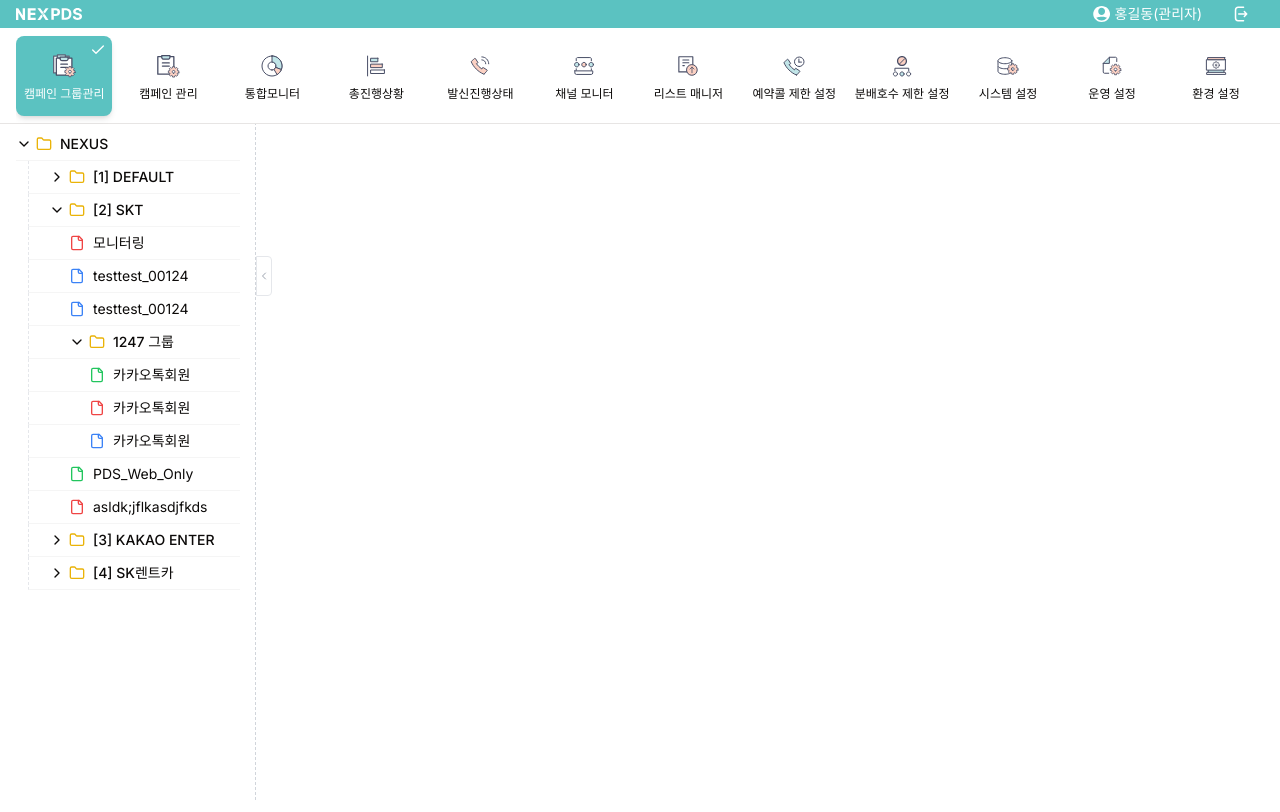
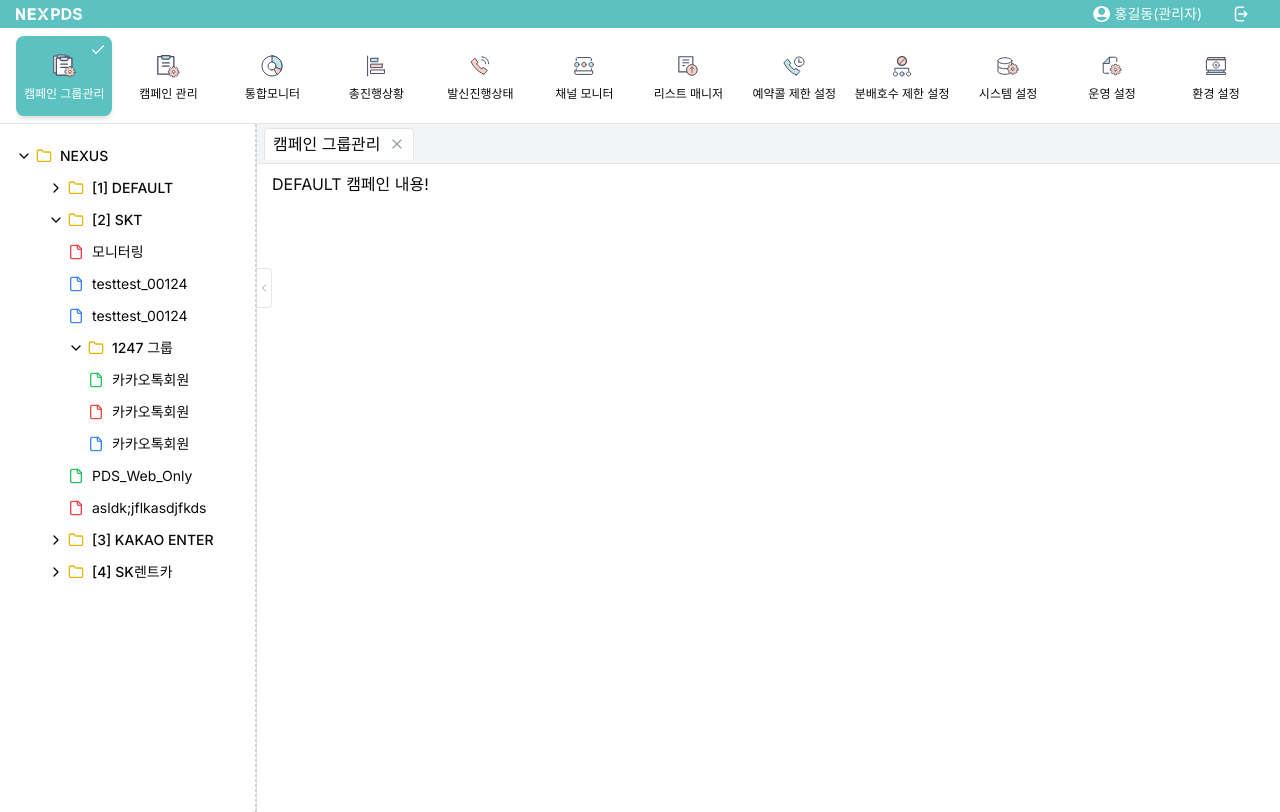
Before and after one commit to hyunsokstar/nexpds2, a Next.js app: page / in a window 1280 px wide. Both pictures are taken after a click on the button "캠페인 그룹관리". Built offline with nearby package versions, Linux system fonts and the light colour scheme.

Commit message:
update for 탭 메뉴 추가

```diff
--- a/package.json
+++ b/package.json
@@ -25,6 +25,7 @@
     "clsx": "^2.1.1",
     "lucide-react": "^0.474.0",
     "next": "15.1.6",
+    "re-resizable": "^6.10.3",
     "react": "^19.0.0",
     "react-data-grid": "^7.0.0-beta.47",
     "react-dom": "^19.0.0",
--- a/src/store/tabStore.ts
+++ b/src/store/tabStore.ts
@@ -2,24 +2,93 @@
 import { create } from 'zustand';
 import { MenuItem, menuItems } from '@/widgets/header/model/menuItems';
 
+/** 탭에 표시할 때 필요한 정보 */
+export interface TabInfo {
+  id: number;
+  title: string;
+  icon?: string;
+  // 필요하다면 더 넣어주세요 (ex: path, componentName 등)
+}
+
 interface MenuStore {
+  // 기존
   activeId: number | null;
+  selectedMenuItem: MenuItem | null;
   setActiveMenu: (menuId: number) => void;
   getAllMenus: () => MenuItem[];
-  selectedMenuItem: MenuItem | null;
+
+  // 탭 관련
+  openedTabs: TabInfo[];         // 열린 탭 리스트
+  activeTabId: number | null;    // 현재 활성 탭
+  addOrActivateTab: (menu: MenuItem) => void;
+  closeTab: (tabId: number) => void;
+  setActiveTab: (tabId: number) => void;
 }
 
 export const useMenuStore = create<MenuStore>((set, get) => ({
+  // ----- 기존 속성들 -----
   activeId: null,
   selectedMenuItem: null,
-  setActiveMenu: (menuId) => set((state) => {
+  setActiveMenu: (menuId) => {
     const menuItems = get().getAllMenus();
     const selectedItem = menuItems.find(item => item.id === menuId) || null;
-
-    return {
+    return set({
       activeId: menuId,
       selectedMenuItem: selectedItem
-    };
-  }),
-  getAllMenus: () => menuItems // menuItems는 model/menuItems.ts에서 import
+    });
+  },
+  getAllMenus: () => menuItems, // menuItems는 model/menuItems.ts에서 import
+
+  // ----- 탭 관련 초기 상태 -----
+  openedTabs: [],
+  activeTabId: null,
+
+  // ----- 탭 기능 메서드 -----
+  addOrActivateTab: (menu: MenuItem) => {
+    const { openedTabs } = get();
+    // 이미 열려있는지 확인
+    const isExist = openedTabs.find((tab) => tab.id === menu.id);
+    if (!isExist) {
+      // 새 탭 추가
+      const newTab: TabInfo = {
+        id: menu.id,
+        title: menu.title,
+        icon: menu.icon
+      };
+      set({
+        openedTabs: [...openedTabs, newTab],
+        activeTabId: menu.id
+      });
+    } else {
+      // 이미 있으면 활성화만
+      set({
+        activeTabId: menu.id
+      });
+    }
+  },
+
+  closeTab: (tabId: number) => {
+    const { openedTabs, activeTabId } = get();
+    // 탭 제거
+    const newTabs = openedTabs.filter((tab) => tab.id !== tabId);
+
+    let newActiveTabId = activeTabId;
+    if (activeTabId === tabId) {
+      // 닫은 탭이 현재 활성 탭이면, 남아있는 탭 중 마지막으로 활성화 (or 첫 번째)
+      if (newTabs.length > 0) {
+        newActiveTabId = newTabs[newTabs.length - 1].id;
+      } else {
+        newActiveTabId = null;
+      }
+    }
+
+    set({
+      openedTabs: newTabs,
+      activeTabId: newActiveTabId
+    });
+  },
+
+  setActiveTab: (tabId: number) => {
+    set({ activeTabId: tabId });
+  },
 }));
--- a/src/store/useSidebarStore.ts
+++ b/src/store/useSidebarStore.ts
@@ -1,12 +1,24 @@
-// src/widgets/sidebar/model/store.ts
+// store/useSidebarStore.ts
 import { create } from 'zustand';
+import { persist } from 'zustand/middleware';
 
 interface SidebarState {
   isOpen: boolean;
+  width: number;
   toggleSidebar: () => void;
+  setWidth: (width: number) => void;
 }
 
-export const useSidebarStore = create<SidebarState>((set) => ({
-  isOpen: true, // 초기 상태: 열림
-  toggleSidebar: () => set((state) => ({ isOpen: !state.isOpen })),
-}));
+export const useSidebarStore = create<SidebarState>()(
+  persist(
+    (set) => ({
+      isOpen: true,
+      width: 256, // 기본 너비
+      toggleSidebar: () => set((state) => ({ isOpen: !state.isOpen })),
+      setWidth: (width: number) => set({ width }),
+    }),
+    {
+      name: 'sidebar-storage',
+    }
+  )
+);
--- a/src/widgets/header/index.tsx
+++ b/src/widgets/header/index.tsx
@@ -1,4 +1,4 @@
-// C:\Users\terec\super\nexpds2\src\widgets\header\index.tsx
+// widgets/header/index.tsx
 "use client";
 
 import { useRouter } from "next/navigation";
@@ -10,7 +10,9 @@ import { useMenuStore } from "@/store/tabStore";
 
 export default function Header() {
   const router = useRouter();
-  const { activeId, setActiveMenu, getAllMenus } = useMenuStore();
+
+  // store
+  const { activeId, setActiveMenu, getAllMenus, addOrActivateTab } = useMenuStore();
   const menuItems = getAllMenus();
 
   const handleLoginOut = () => {
@@ -18,9 +20,17 @@ export default function Header() {
     router.push("/login");
   };
 
+  // 헤더 메뉴 클릭 시
+  const handleMenuClick = (menuId: number) => {
+    setActiveMenu(menuId); // 기존 로직: activeId / selectedMenuItem 갱신
+    const target = menuItems.find((m) => m.id === menuId);
+    if (target) {
+      addOrActivateTab(target);  //  <-- 탭 추가/활성 로직
+    }
+  };
+
   return (
-    // 헤더 전체를 fixed로 잡고, 최상단(z-50)으로 올려줌
-    <div className="fixed top-0 left-0 w-full z-50">
+    <div className="w-full z-50">
       {/* 상단 얇은 바 */}
       <div className="header-top bg-[#5BC2C1] h-[28px] flex items-center">
         <div className="px-4 flex justify-between items-center w-full">
@@ -52,7 +62,7 @@ export default function Header() {
               icon={item.icon}
               title={item.title}
               isActive={activeId === item.id}
-              onClick={() => setActiveMenu(item.id)}
+              onClick={() => handleMenuClick(item.id)} // 수정
             />
           ))}
         </nav>
--- a/src/widgets/layout/index.tsx
+++ b/src/widgets/layout/index.tsx
@@ -1,9 +1,10 @@
-// widgets/layout/index.tsx
 "use client";
 
 import Header from "@/widgets/header";
 import Sidebar from "@/widgets/sidebar";
 import { usePathname } from "next/navigation";
+import { TabBar } from "@/widgets/tabs/TabBar";
+import { TabContent } from "@/widgets/tabs/TabContent";
 
 interface AppLayoutProps {
   children: React.ReactNode;
@@ -11,17 +12,39 @@ interface AppLayoutProps {
 
 export function AppLayout({ children }: AppLayoutProps) {
   const pathname = usePathname();
-  const isLoginPage = pathname === '/login';
+  const isLoginPage = pathname === "/login";
+
+  // 로그인 페이지는 기존처럼 단독
+  if (isLoginPage) {
+    return <>{children}</>;
+  }
 
   return (
-    <>
+    <div className="flex flex-col min-h-screen">
+      {/* 1) 헤더 (가로 전체) */}
       <Header />
-      <div className="flex">
-        {!isLoginPage && <Sidebar />}
-        <main className="flex-1">
-          {children}
-        </main>
+
+      {/* 2) 아래 영역: flex 로 좌우 나누기 */}
+      <div className="flex flex-1">
+        {/* 사이드바: 왼쪽 일부 (고정 폭) */}
+        <Sidebar />
+
+        {/* 오른쪽 영역: 탭바 + 메인 컨텐츠를 수직으로 */}
+        <div className="flex flex-col flex-1">
+          {/* 탭바 (상단) */}
+          <TabBar />
+
+          {/* 메인 컨텐츠 (하단) */}
+          <main className="flex-1 px-4 pt-2">
+            <TabContent />
+
+            {/* 기존 children도 함께 쓰려면 */}
+            {/* <div className="mt-4">
+              {children}
+            </div> */}
+          </main>
+        </div>
       </div>
-    </>
+    </div>
   );
 }
--- a/src/widgets/sidebar/index.tsx
+++ b/src/widgets/sidebar/index.tsx
@@ -1,31 +1,99 @@
 // widgets/sidebar/index.tsx
 "use client";
 
-import React from "react";
+import React, { useCallback, useState } from "react";
+import { Resizable } from "re-resizable";
 import { useSidebarStore } from "@/store/useSidebarStore";
 import { SidebarTree } from "./ui/SidebarTree";
 import { sidebarData } from "./model/sidebarData";
 import { SidebarToggleButton } from "./ui/SidebarToggleButton";
-import { cn } from "@/lib/utils";
+import { debounce } from 'lodash';
 
 export default function Sidebar() {
-  const isOpen = useSidebarStore((state) => state.isOpen);
+  const { isOpen, width, setWidth } = useSidebarStore();
   const toggleSidebar = useSidebarStore((state) => state.toggleSidebar);
+  const [isResizing, setIsResizing] = useState(false);
+
+  const debouncedSetWidth = useCallback(
+    debounce((width: number) => {
+      setWidth(width);
+    }, 100),
+    []
+  );
+
+  const handleResizeStart = useCallback(() => {
+    setIsResizing(true);
+    document.body.style.cursor = 'ew-resize';
+  }, []);
+
+  const handleResize = useCallback((_: any, __: any, ref: HTMLElement) => {
+    const newWidth = ref.clientWidth;
+    debouncedSetWidth(newWidth);
+  }, [debouncedSetWidth]);
+
+  const handleResizeStop = useCallback(() => {
+    setIsResizing(false);
+    document.body.style.cursor = 'default';
+  }, []);
 
   return (
-    <aside
-      className={`fixed top-[112px] left-0 h-[calc(100vh-112px)] bg-white ${
-        isOpen ? "w-64" : "w-4"
-      } transition-all duration-300 ease-in-out`}
-    >
-      <SidebarToggleButton isOpen={isOpen} onClick={toggleSidebar} />
+    <div className="h-[calc(100vh-112px)]">
+      <Resizable
+        size={{
+          width: isOpen ? width : 16,
+          height: '100%',
+        }}
+        minWidth={16}
+        maxWidth={480}
+        enable={{
+          top: false,
+          right: isOpen,
+          bottom: false,
+          left: false,
+          topRight: false,
+          bottomRight: false,
+          bottomLeft: false,
+          topLeft: false,
+        }}
+        handleStyles={{
+          right: {
+            width: '4px',
+            right: '-2px',
+            cursor: 'ew-resize',
+            height: '100%',
+            position: 'absolute',
+          },
+        }}
+        onResizeStart={handleResizeStart}
+        onResize={handleResize}
+        onResizeStop={handleResizeStop}
+        className="bg-white h-full relative"
+        style={{
+          transition: isResizing ? 'none' : 'width 300ms ease-in-out',
+        }}
+      >
+        <SidebarToggleButton isOpen={isOpen} onClick={toggleSidebar} />
 
-      <div className={cn(
-        "p-4 overflow-y-auto h-full",
-        !isOpen && "invisible"
-      )}>
-        <SidebarTree data={sidebarData} />
-      </div>
-    </aside>
+        <div
+          className={`
+            h-full
+            ${!isOpen && 'w-0 overflow-hidden'}
+            ${isResizing ? '' : 'transition-all duration-300 ease-in-out'}
+          `}
+        >
+          <div className="p-4 overflow-y-auto h-full">
+            <SidebarTree data={sidebarData} />
+          </div>
+        </div>
+
+        {/* 경계선 */}
+        <div
+          className={`
+            absolute top-0 -right-px w-px h-full bg-gray-200
+            after:absolute after:inset-0 after:border-r after:border-dashed after:border-gray-300
+          `}
+        />
+      </Resizable>
+    </div>
   );
 }
--- a/src/widgets/sidebar/ui/TreeItem.tsx
+++ b/src/widgets/sidebar/ui/TreeItem.tsx
@@ -22,7 +22,7 @@ export function TreeItem({
   variant = 'default',
   onToggle
 }: TreeItemProps) {
-  const padding = level * 20; // 들여쓰기 간격 증가
+  const padding = level * 20;
 
   const getIcon = () => {
     if (type === 'folder') return <FolderIcon className="w-4 h-4 text-yellow-500" />;
@@ -38,14 +38,9 @@ export function TreeItem({
     <div
       className={cn(
         "flex items-center py-1.5 hover:bg-gray-100 cursor-pointer text-sm relative",
-        // 들여쓰기 라인 스타일
-        level > 0 && "border-l border-dashed border-gray-200 ml-3",
+        level > 0 && "ml-3"  // 내부 점선 제거, 들여쓰기만 유지
       )}
-      style={{
-        paddingLeft: `${padding}px`,
-        // 마지막 아이템이 아닌 경우에만 하단 보더 추가
-        borderBottom: '1px solid #f5f5f5'
-      }}
+      style={{ paddingLeft: `${padding}px` }}
       onClick={onToggle}
     >
       {type === 'folder' && (
--- /dev/null
+++ b/src/widgets/tabs/TabBar.tsx
@@ -0,0 +1,43 @@
+// widgets/tabs/TabBar.tsx
+"use client";
+
+import React from "react";
+import { X } from "lucide-react";
+import { useMenuStore } from "@/store/tabStore";
+
+export function TabBar() {
+  const { openedTabs, activeTabId, setActiveTab, closeTab } = useMenuStore();
+
+  if (openedTabs.length === 0) {
+    // 만약 탭이 하나도 없으면 표시 안 하는 식으로
+    return null;
+  }
+
+  return (
+    <div className="bg-gray-100 border-b px-2 flex items-center space-x-2 h-10">
+      {openedTabs.map((tab) => (
+        <div
+          key={tab.id}
+          className={`
+            flex items-center px-2 h-8 rounded-t
+            cursor-pointer
+            ${tab.id === activeTabId ? "bg-white border-x border-t border-b-0" : ""}
+          `}
+        >
+          <div onClick={() => setActiveTab(tab.id)}>
+            {tab.title}
+          </div>
+          <button
+            className="ml-2 text-gray-400 hover:text-gray-600"
+            onClick={(e) => {
+              e.stopPropagation();
+              closeTab(tab.id);
+            }}
+          >
+            <X className="w-4 h-4" />
+          </button>
+        </div>
+      ))}
+    </div>
+  );
+}
--- /dev/null
+++ b/src/widgets/tabs/TabContent.tsx
@@ -0,0 +1,40 @@
+// widgets/tabs/TabContent.tsx
+"use client";
+
+import { useMenuStore } from "@/store/tabStore";
+import React from "react";
+
+/** 실제 각 탭별로 표시할 컴포넌트 (임시) */
+function SktComponent() {
+  return <div>SKT 캠페인 내용!</div>;
+}
+
+function DefaultComponent() {
+  return <div>DEFAULT 캠페인 내용!</div>;
+}
+
+// ... 필요한 컴포넌트들 추가 ...
+
+export function TabContent() {
+  const { activeTabId, openedTabs } = useMenuStore();
+
+  // 현재 활성 탭 정보
+  const activeTab = openedTabs.find((t) => t.id === activeTabId);
+
+  if (!activeTab) {
+    return <div className="p-4">열린 탭이 없습니다.</div>;
+  }
+
+  // 예시) 탭 id 에 따라 분기하여 다른 컴포넌트 보여주기
+  switch (activeTab.id) {
+    case 2: // 예: [2] SKT
+      return <SktComponent />;
+    case 1: // [1] DEFAULT
+      return <DefaultComponent />;
+    default:
+      return <div className="p-4">
+        <p>현재 탭: {activeTab.title}</p>
+        <p>여기에 해당하는 컴포넌트 렌더링</p>
+      </div>;
+  }
+}
```
Also changed, not shown: 1 other file (tests, documents, lock files or other folders).
